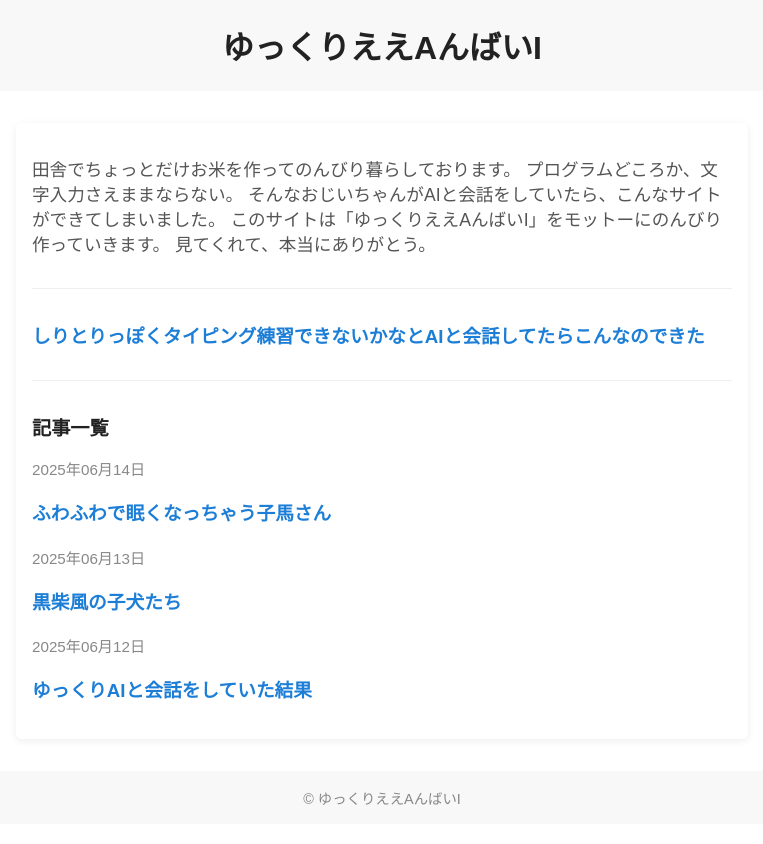
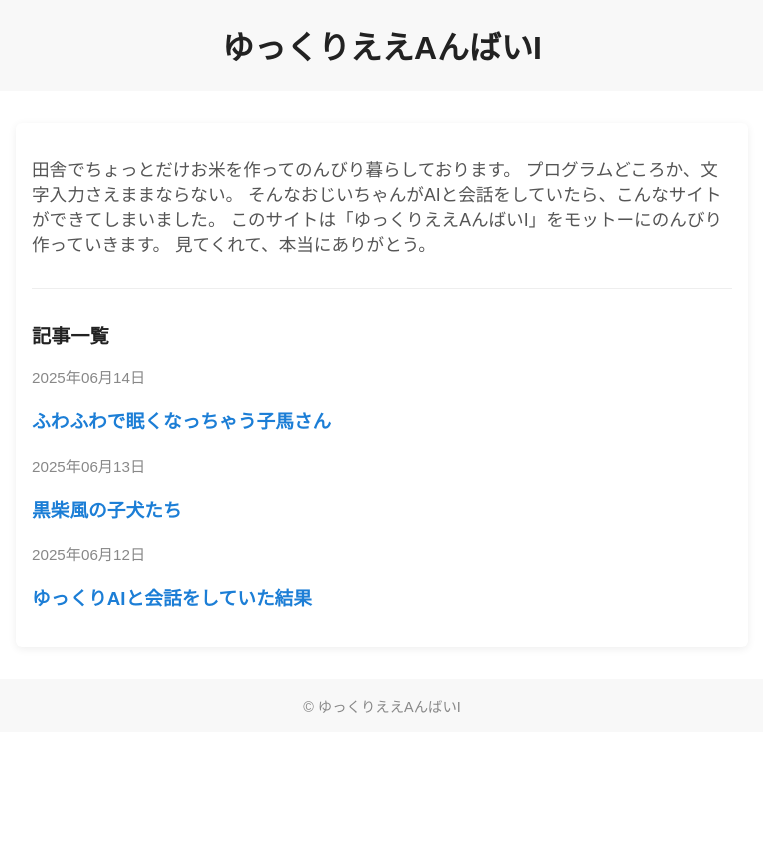
Before and after one commit to hiro69sabu/hiro69sabu.github.io, a Jekyll site: the page built from index.html, in a window 1280 px wide. Shown: the top 844 px of the page, without its empty margins (258-1021 px from the left). Built offline with Jekyll 4.4.1, drawn with Linux system fonts in a browser that asks for light colours.

Commit message:
Update index.html

```diff
--- a/index.html
+++ b/index.html
@@ -7,12 +7,6 @@ layout: default
   <p class="site-description">
     {{ site.description }}
   </p>
-
-  <hr>
-
-  <h3>
-    <a href="https://siritori.vercel.app/" target="_blank" rel="noopener noreferrer">しりとりっぽくタイピング練習できないかなとAIと会話してたらこんなのできた</a>
-  </h3>
 
   <hr>
 
```
